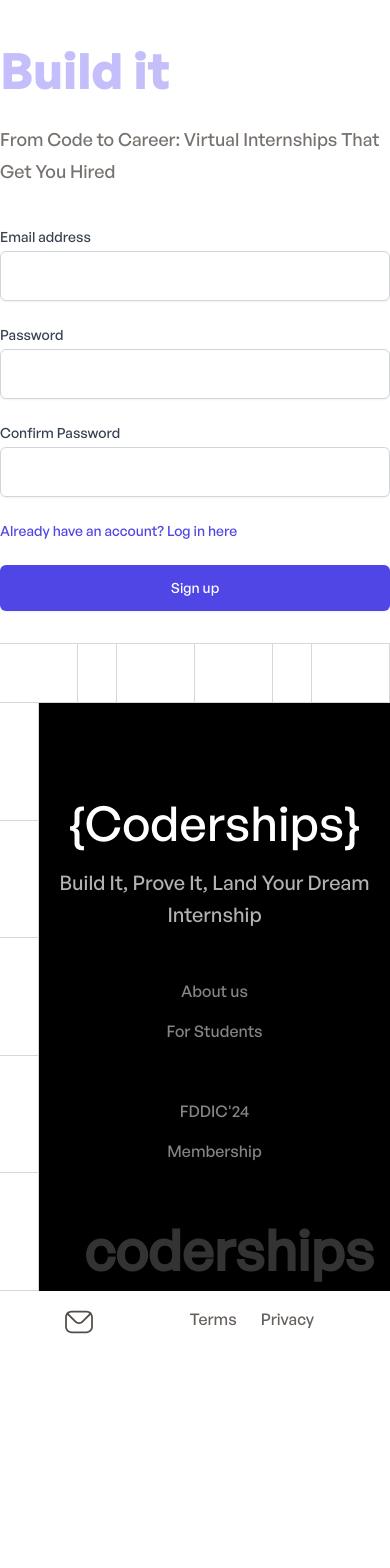
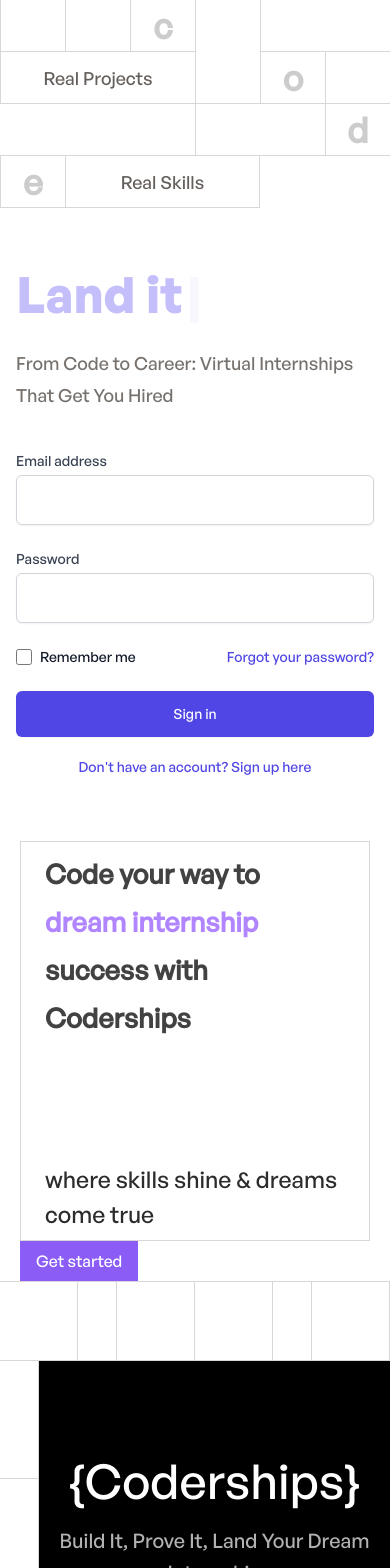
Before and after one commit to adityyaa-10/coderships, a Next.js app: page /signup in a window 390 px wide. Shown: the top 1568 px of the page. Before the commit the page ends 1353 px from the top, so only its background shows below. Built offline with nearby package versions, Linux system fonts and the light colour scheme.

Commit message:
grid design for mobile and tab view

```diff
--- a/src/app/login/page.jsx
+++ b/src/app/login/page.jsx
@@ -1,21 +1,29 @@
 "use client";
 import Link from 'next/link'
-import LoginSignupGrid from '@/components/LoginSignupGrid'
 import MainFooter from '@/components/Footer'
 import React from "react";
 import { Typewriter } from 'react-simple-typewriter'
 import { boldFont } from '@/utils/fonts'
+import MobileGrid from '@/components/LandingSignupGrid/MobileGrid';
+import TabGrid from '@/components/LandingSignupGrid/TabGrid';
+import LaptopGrid from '@/components/LandingSignupGrid/LaptopGrid';
 
 const LoginPage = () => {
     const TypewriterMemoized = React.memo(Typewriter);
     return (
-        <>
-            <div className="max-w-[1550px] mx-auto">
-                <div className='relative '>
-                    <div className='w-full flex flex-col items-center justify-center lg:items-start lg:ml-10 xl:ml-24 lg:px-0 py-8 md:py-20 lg:py-32'>
+        <div className='overflow-hidden'>
+            <div className='relative '>
+                <div className='absolute top-0 left-0 right-0 w-full sm:hidden'>
+                    <MobileGrid />
+                </div>
+                <div className='absolute top-0 left-0 right-0 w-full hidden sm:block lg:hidden'>
+                    <TabGrid />
+                </div>
+                <div className="max-w-[1550px] mx-auto pt-56 lg:pt-0">
+                    <div className='w-full flex flex-col items-center justify-center lg:items-start lg:ml-10 xl:ml-24 px-4 lg:px-0 py-8 md:py-20 lg:py-32'>
                         <div className='text-left'>
                             <h1 className={`text-[#8980F580] text-[50px] lg:text-[70px] ${boldFont.className}`}><TypewriterMemoized
-                                words={['Build it', 'Build it']}
+                                words={['Build it', 'Experience it', 'Land it']}
                                 loop={0}
                                 cursor
                                 typeSpeed={70}
@@ -56,13 +64,13 @@
                     </div>
 
                     <div className='hidden lg:block w-full absolute top-0 right-0 max-w-[750px]'>
-                        <LoginSignupGrid />
+                        <LaptopGrid />
                     </div>
                 </div>
             </div>
 
             <MainFooter />
-        </>
+        </div>
     )
 }
 
--- a/src/app/signup/page.jsx
+++ b/src/app/signup/page.jsx
@@ -1,29 +1,37 @@
 "use client";
 import Link from 'next/link'
-import LoginSignupGrid from '@/components/LoginSignupGrid'
 import MainFooter from '@/components/Footer'
 import React from "react";
 import { Typewriter } from 'react-simple-typewriter'
 import { boldFont } from '@/utils/fonts'
+import TabGrid from '@/components/LandingSignupGrid/TabGrid';
+import LaptopGrid from '@/components/LandingSignupGrid/LaptopGrid';
+import MobileGrid from '@/components/LandingSignupGrid/MobileGrid';
 
 const LoginPage = () => {
     const TypewriterMemoized = React.memo(Typewriter);
     return (
         <>
-            <div className="max-w-[1550px] mx-auto">
+            <div className='overflow-hidden'>
                 <div className='relative '>
-                    <div className='w-full flex flex-col items-center justify-center lg:items-start lg:ml-10 xl:ml-24 lg:px-0 py-8 md:py-20 lg:py-32'>
+                    <div className='absolute top-0 left-0 right-0 w-full sm:hidden'>
+                        <MobileGrid />
+                    </div>
+                    <div className='absolute top-0 left-0 right-0 w-full hidden sm:block lg:hidden'>
+                        <TabGrid />
+                    </div>
+                    <div className="max-w-[1550px] mx-auto pt-56 lg:pt-0">
+                        <div className='w-full flex flex-col items-center justify-center lg:items-start lg:ml-10 xl:ml-24 px-4 lg:px-0 py-8 md:py-20 lg:py-32'>
                             <div className='text-left'>
-                            <h1 className={`text-[#8980F580] text-[50px] lg:text-[70px] ${boldFont.className}`}>
-                                <TypewriterMemoized
-                                    words={['Build it', 'Build it']}
+                                <h1 className={`text-[#8980F580] text-[50px] lg:text-[70px] ${boldFont.className}`}><TypewriterMemoized
+                                    words={['Build it', 'Experience it', 'Land it']}
                                     loop={0}
                                     cursor
                                     typeSpeed={70}
                                     deleteSpeed={50}
                                     delaySpeed={1000}
                                 /></h1>
-                            <p className='pt-4  text-[1.125rem] lg:text-[24px] max-w-[470px] text-[#544D49CC] leading-[2rem] lg:leading-[2.5rem]'>From Code to Career: Virtual Internships That Get You Hired</p>
+                                <p className='pt-4 text-[1.125rem] lg:text-[24px] max-w-[470px] text-[#544D49CC] leading-[2rem] lg:leading-[2.5rem]'>From Code to Career: Virtual Internships That Get You Hired</p>
                             </div>
 
                             <div className='mt-10 w-full max-w-md'>
@@ -36,26 +44,33 @@
                                         <label htmlFor='password' className='block text-sm font-medium text-gray-700'>Password</label>
                                         <input type='password' name='password' id='password' required className='mt-1 block w-full px-3 py-3 border border-gray-300 rounded-md shadow-sm placeholder-gray-400 focus:outline-none focus:ring-indigo-500 focus:border-indigo-500 sm:text-sm' />
                                     </div>
-                                <div>
-                                    <label htmlFor='confirmPassword' className='block text-sm font-medium text-gray-700'>Confirm Password</label>
-                                    <input type='password' name='confirmPassword' id='confirmPassword' required className='mt-1 block w-full px-3 py-3 border border-gray-300 rounded-md shadow-sm placeholder-gray-400 focus:outline-none focus:ring-indigo-500 focus:border-indigo-500 sm:text-sm' />
+                                    <div className='flex items-center justify-between'>
+                                        <div className='flex items-center'>
+                                            <input id='remember-me' name='remember-me' type='checkbox' className='h-4 w-4 text-indigo-600 focus:ring-indigo-500 border-gray-300 rounded' />
+                                            <label htmlFor='remember-me' className='ml-2 block text-sm text-gray-900'> Remember me </label>
                                         </div>
-                                <div className='flex items-center justify-between'>
+
                                         <div className='text-sm'>
-                                        <Link href='/login' className='font-medium text-indigo-600 hover:text-indigo-500'> Already have an account? Log in here</Link>
+                                            <Link href='/forgot-password' className='font-medium text-indigo-600 hover:text-indigo-500'> Forgot your password? </Link>
                                         </div>
                                     </div>
                                     <div>
-                                    <button type='submit' className='w-full flex justify-center py-3 px-4 border border-transparent rounded-md shadow-sm text-sm font-medium text-white bg-indigo-600 hover:bg-indigo-700 focus:outline-none focus:ring-2 focus:ring-offset-2 focus:ring-indigo-500'> Sign up </button>
+                                        <button type='submit' className='w-full flex justify-center py-3 px-4 border border-transparent rounded-md shadow-sm text-sm font-medium text-white bg-indigo-600 hover:bg-indigo-700 focus:outline-none focus:ring-2 focus:ring-offset-2 focus:ring-indigo-500'> Sign in </button>
                                     </div>
                                 </form>
                             </div>
+                            <div className='text-sm text-left mt-5'>
+                                <Link href='/signup' className='font-medium text-indigo-600 hover:text-indigo-500'> Don't have an account? Sign up here</Link>
+                            </div>
                         </div>
 
-                    <div className='hidden lg:flex w-full absolute top-0 right-0 max-w-[750px]'>
-                        <LoginSignupGrid />
+                        <div className='hidden lg:block w-full absolute top-0 right-0 max-w-[750px]'>
+                            <LaptopGrid />
                         </div>
                     </div>
+                </div>
+
+                <MainFooter />
             </div>
 
             <MainFooter />
--- a/src/components/Banner.jsx
+++ b/src/components/Banner.jsx
@@ -1,16 +1,14 @@
-import React from 'react'
-
 const Banner = () => {
     return (
         <div className='flex items-center justify-center pt-8 md:pt-16 lg:pt-24 px-5'>
-            <div className='relative flex flex-row'>
-                <div className='w-[320px] h-[320px] md:w-[500px] md:h-[500px] border border-b-0 border-[#D7D7D7] p-2 md:p-5 flex flex-col justify-between'>
-                    <h2 className='text-2xl md:text-4xl font-semibold text-[#2D2323E5] text-center '>Ready to start your journey towards landing top 1% internships in tech?</h2>
-                    <p>
-                        Lorem ipsum dolor sit amet consectetur adipisicing elit. Placeat, quas? Dicta ipsum veniam inventore itaque laudantium
+            <div className='relative flex flex-col lg:flex-row'>
+                <div className='max-w-[720px] min-h-[400px] border lg:border-b-0 border-[#D7D7D7] p-2 md:p-5 flex flex-col justify-between'>
+                    <h2 className='text-[27px] md:text-[36px] font-semibold text-[#2C2C2CE5] text-left leading-[3rem] md:leading-[3.5rem] px-4'>Code your way to <span className='text-[#9D66FFCC]'>dream internship{' '}</span>success with Coderships  </h2>
+                    <p className='px-4 text-[#2C2C2C] leading-[2.2rem] text-[23px]'>
+                        where skills shine & dreams come true
                     </p>
                 </div>
-                <div className='flex items-end justify-end'>
+                <div className='flex items-start justify-start lg:items-end lg:justify-end'>
                     <button className='bg-violet-500 px-4 py-2 text-white'>
                         Get started
                     </button>
--- a/src/components/Footer.jsx
+++ b/src/components/Footer.jsx
@@ -1,8 +1,10 @@
 import Link from 'next/link';
+import Banner from './Banner';
 const MainFooter = () => {
     return (
         <div>
-            <div className="flex w-full h-[60px] ">
+            <Banner />
+            <div className="flex w-full h-[80px] ">
                 <div className="border-[#D7D7D7] border border-l-0 w-[20%]" />
                 <div className="border-[#D7D7D7] border border-l-0 w-[10%]" />
                 <div className="border-[#D7D7D7] border border-l-0 w-[20%]" />
@@ -57,15 +59,15 @@
 
                 </div>
             </div>
-            <div className='bg-white flex justify-between px-11'>
-                <div className="container mx-auto py-4 px-5 flex justify-between">
+            <div className='bg-white flex justify-between px-11 py-4 sm:py-0'>
+                <div className="container mx-auto py-4 px-5 flex flex-col sm:flex-row justify-center items-center sm:justify-between">
                     <svg width="30" height="30" viewBox="0 0 30 30" fill="none" xmlns="http://www.w3.org/2000/svg">
                         <path fillRule="evenodd" clipRule="evenodd" d="M27.1221 19.7917C27.1221 22.3251 25.0613 24.3826 22.5312 24.3826H7.46928C4.93914 24.3826 2.87834 22.325 2.87834 19.7917V10.208C2.87778 9.3915 3.09651 8.58985 3.51168 7.8868L10.861 15.2361C11.9605 16.3388 13.4329 16.9464 15.0018 16.9464C16.5675 16.9464 18.0399 16.3388 19.1394 15.2361L26.4887 7.8868C26.9039 8.58984 27.1226 9.3915 27.122 10.208V19.7917H27.1221ZM22.5312 5.61711H7.46928C6.42443 5.61711 5.45992 5.97072 4.68836 6.55906L12.1116 13.9855C12.88 14.7506 13.9055 15.175 15.0018 15.175C16.0949 15.175 17.1204 14.7506 17.8888 13.9855L25.312 6.55906C24.5405 5.97072 23.5761 5.61711 22.5312 5.61711ZM22.5312 3.8457H7.46928C3.9618 3.8457 1.10693 6.70057 1.10693 10.208V19.7918C1.10693 23.3025 3.9618 26.1541 7.46928 26.1541H22.5312C26.0386 26.1541 28.8935 23.3025 28.8935 19.7918V10.208C28.8935 6.70051 26.0386 3.8457 22.5312 3.8457Z" fill="#544D49" />
                     </svg>
 
-                    <div className="inline-flex  z-50">
-                        <Link href={'/terms'} className="pr-6 text-[#544D49E5]">Terms</Link>
-                        <p className="pr-3 text-[#544D49E5]">Privacy</p>
+                    <div className="sm:flex py-4 z-50">
+                        <Link href={'/terms'} className=" sm:pr-6 text-[#544D49E5]">Terms</Link>
+                        <p className="pt-5 sm:pt-0 sm:pr-3 text-[#544D49E5]">Privacy</p>
                     </div>
                 </div>
             </div>
--- a/src/components/LoginSignupGrid.jsx
+++ b/src/components/LandingSignupGrid/LaptopGrid.jsx
@@ -1,4 +1,4 @@
-const LoginSignupGrid = () => {
+const LaptopGrid = () => {
     return (
         <div className="grid grid-cols-7 w-full aspect-square">
             <div className="border border-[#D7D7D7] border-y-0 border-r-0 flex items-center justify-center"></div>
@@ -53,4 +53,4 @@
     )
 }
 
-export default LoginSignupGrid
+export default LaptopGrid
--- /dev/null
+++ b/src/components/LandingSignupGrid/MobileGrid.jsx
@@ -0,0 +1,33 @@
+
+
+const MobileGrid = () => {
+    return (
+        <div className="grid grid-cols-6 gap-0 h-52">
+            <div className="border border-t-0 border-r-0 border-[#D7D7D7] flex items-center justify-center"></div>
+            <div className="border border-t-0 border-r-0 border-[#D7D7D7] flex items-center justify-center"></div>
+            <div className="border border-[#D7D7D7] border-t-0 border-r-0 flex items-center justify-center ">
+                <p className="text-[35px] font-extrabold text-[#00000033] leading-[0]">c</p>
+            </div>
+            <div className="border border-t-0 border-r-0 border-[#D7D7D7] flex items-center justify-center row-span-2"></div>
+            <div className="border border-t-0 border-r-0 border-[#D7D7D7] flex items-center justify-center col-span-2"></div>
+            <div className="border border-t-0 border-r-0 border-[#D7D7D7] flex items-center justify-center col-span-3 text-[#544D49E5] text-[18px] leading-[0]">Real Projects</div>
+            <div className="border border-[#D7D7D7] border-t-0 border-r-0 flex items-center justify-center ">
+                <p className="text-[35px] font-extrabold text-[#00000033] leading-[0]">o</p>
+            </div>
+            <div className="border border-t-0 border-r-0 border-[#D7D7D7] flex items-center justify-center"></div>
+
+            <div className="border border-t-0 border-x-0 border-[#D7D7D7] flex items-center justify-center col-span-3"></div>
+            <div className="border border-t-0 border-r-0 border-[#D7D7D7] flex items-center justify-center col-span-2"></div>
+            <div className="border border-[#D7D7D7] border-t-0 border-r-0 flex items-center justify-center ">
+                <p className="text-[35px] font-extrabold text-[#00000033] leading-[0]">d</p>
+            </div>
+
+            <div className="border border-[#D7D7D7] border-t-0 border-r-0 flex items-center justify-center ">
+                <p className="text-[35px] font-extrabold text-[#00000033] leading-[0]">e</p>
+            </div>
+            <div className="border border-t-0 border-[#D7D7D7] flex items-center justify-center col-span-3 text-[#544D49E5] text-[18px] leading-[0]">Real Skills</div>
+        </div>
+    )
+}
+
+export default MobileGrid
--- /dev/null
+++ b/src/components/LandingSignupGrid/TabGrid.jsx
@@ -0,0 +1,38 @@
+import React from 'react';
+
+const TabGrid = () => {
+    return (
+        <div className="grid grid-cols-10 gap-0 h-52">
+            <div className="border border-t-0 border-r-0 border-[#D7D7D7] flex items-center justify-center"></div>
+            <div className="border border-t-0 border-r-0 border-[#D7D7D7] flex items-center justify-center col-span-2"></div>
+            <div className="border border-[#D7D7D7] border-t-0 border-r-0 flex items-center justify-center ">
+                <p className="text-[35px] font-extrabold text-[#00000033] leading-[0]">c</p>
+            </div>
+            <div className="border border-t-0 border-r-0 border-[#D7D7D7] flex items-center justify-center col-span-3"></div>
+            <div className="border border-t-0 border-r-0 border-[#D7D7D7] flex items-center justify-center"></div>
+            <div className="border border-t-0 border-r-0 border-[#D7D7D7] flex items-center justify-center"></div>
+            <div className="border border-t-0 border-r-0 border-[#D7D7D7] flex items-center justify-center"></div>
+
+            <div className="border-0 flex items-center justify-center col-span-2"></div>
+            <div className="border border-[#D7D7D7] border-t-0 border-r-0 flex items-center justify-center ">
+                <p className="text-[35px] font-extrabold text-[#00000033] leading-[0]">o</p>
+            </div>
+            <div className="border border-t-0 border-r-0 border-[#D7D7D7] flex items-center justify-center col-span-2"></div>
+            <div className="border border-t-0 border-r-0 border-[#D7D7D7] flex items-center justify-center col-span-3 text-[#544D49E5] text-[22px] leading-[0]">Real Projects</div>
+            <div className="border border-t-0 border-r-0 border-[#D7D7D7] flex items-center justify-center col-span-2"></div>
+
+            <div className="border-0 flex items-center justify-center col-span-3"></div>
+            <div className="border border-t-0 border-r-0 border-[#D7D7D7] flex items-center justify-center"></div>
+            <div className="border border-t-0 border-r-0 border-[#D7D7D7] flex items-center justify-center col-span-3 text-[#544D49E5] text-[22px] leading-[0]">Real Skills</div>
+            <div className="border border-[#D7D7D7] border-t-0 border-r-0 flex items-center justify-center ">
+                <p className="text-[35px] font-extrabold text-[#00000033] leading-[0]">d</p>
+            </div>
+            <div className="border border-t-0 border-r-0 border-[#D7D7D7] flex items-center justify-center"></div>
+            <div className="border border-[#D7D7D7] border-t-0 border-r-0 flex items-center justify-center ">
+                <p className="text-[35px] font-extrabold text-[#00000033] leading-[0]">e</p>
+            </div>
+        </div>
+    );
+};
+
+export default TabGrid;
```
Lines whose indentation alone changed are shown as unchanged.
